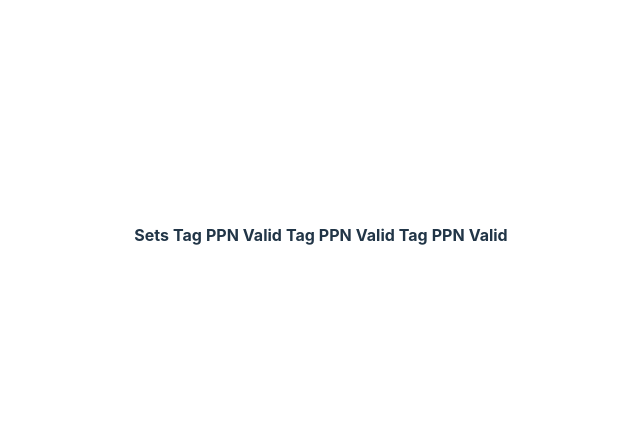
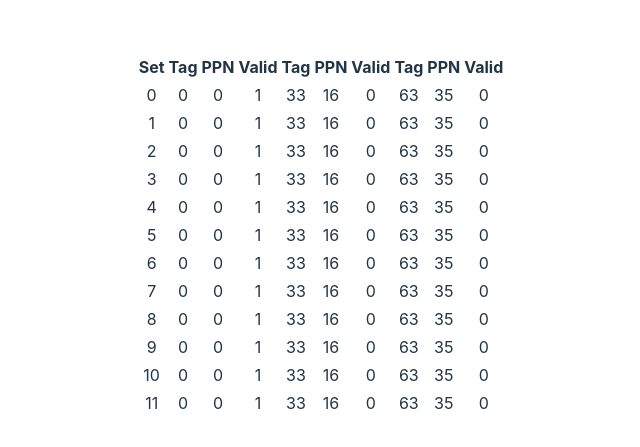
Before and after one commit to MahmoodSeoud/VMAT, a React (Vite) app: page / in a window 1280 px wide. Shown: the part 165-612 px from the top of the page, without its empty margins (319-959 px from the left). Built offline with nearby package versions, Linux system fonts and the light colour scheme.

Commit message:
Valid PPnn and Tag

```diff
--- a/src/components/Tlb_table.tsx
+++ b/src/components/Tlb_table.tsx
@@ -33,8 +33,7 @@ function Tlb_table() {
             <table>
                 <thead>
                     <tr>
-
-                        <th>Sets</th>
+                        <th>Set</th>
                         {Array(num_tlb_ways).fill(null).map((_, i) => (
                             <>
                                 <th>Tag</th>
@@ -42,9 +41,28 @@ function Tlb_table() {
                                 <th>Valid</th>
                             </>
                         ))}
-
                     </tr>
                 </thead>
+                <tbody>
+
+                    {Array(num_tlb_sets).fill(null).map((_, i) => {
+
+
+                        return (
+                            <tr>
+                                <td>{i}</td>
+                                {Array(num_tlb_ways).fill(null).map((_, j) => (
+                                    <>
+                                        <td>{tlb[j].tag}</td>
+                                        <td>{tlb[j].ppn}</td>
+                                        <td>{tlb[j].valid}</td>
+                                    </>
+                                ))}
+                            </tr>
+                        )
+                    })}
+
+                </tbody>
             </table>
         </>);
 }
```
